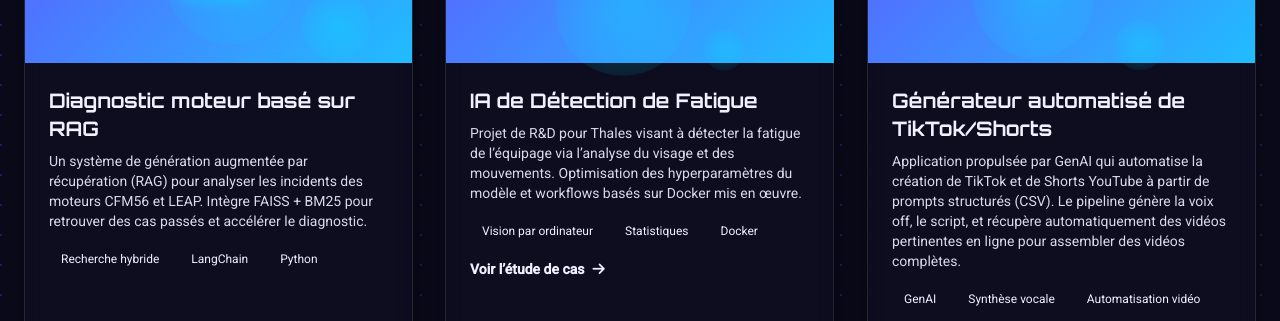
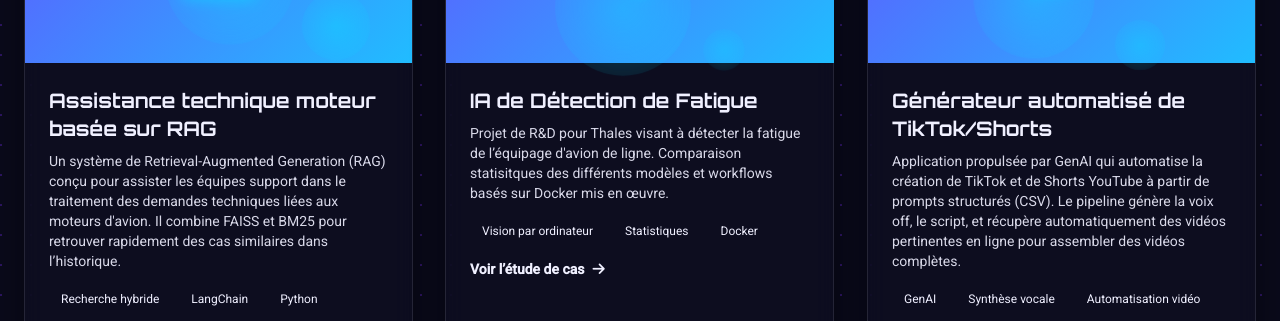
Before and after one commit to AIMalvin/portfolio, a plain HTML site: page fr.html in a window 1280 px wide. Shown: the part 2496-2817 px from the top of the page. Drawn offline with nearby package versions, Linux system fonts and the light colour scheme; grey boxes are pictures that could not be loaded; animation ran at ten frames a second.

Commit message:
correct description

```diff
--- a/fr.html
+++ b/fr.html
@@ -580,9 +580,9 @@
             <div class="particle" style="top: 20%; left: 20%; width: 60px; height: 60px; animation-delay: 2s;"></div>
           </div>
           <div class="p-6">
-            <h3 class="text-xl font-bold mb-2 tech-font">Diagnostic moteur basé sur RAG</h3>
+            <h3 class="text-xl font-bold mb-2 tech-font">Assistance technique moteur basée sur RAG</h3>
             <p class="text-sm opacity-90 mb-4">
-              Un système de génération augmentée par récupération (RAG) pour analyser les incidents des moteurs CFM56 et LEAP. Intègre FAISS + BM25 pour retrouver des cas passés et accélérer le diagnostic.
+              Un système de Retrieval-Augmented Generation (RAG) conçu pour assister les équipes support dans le traitement des demandes techniques liées aux moteurs d'avion. Il combine FAISS et BM25 pour retrouver rapidement des cas similaires dans l’historique.
             </p>
             <div class="flex flex-wrap gap-2 mb-4">
               <span class="text-xs px-3 py-1 bg-dark bg-opacity-50 rounded-full">Recherche hybride</span>
@@ -602,7 +602,7 @@
             <div class="p-6">
             <h3 class="text-xl font-bold mb-2 tech-font">IA de Détection de Fatigue</h3>
             <p class="text-sm opacity-90 mb-4">
-                Projet de R&D pour Thales visant à détecter la fatigue de l’équipage via l’analyse du visage et des mouvements. Optimisation des hyperparamètres du modèle et workflows basés sur Docker mis en œuvre.
+                Projet de R&D pour Thales visant à détecter la fatigue de l’équipage d'avion de ligne. Comparaison statisitques des différents modèles et workflows basés sur Docker mis en œuvre.
             </p>
             <div class="flex flex-wrap gap-2 mb-4">
                 <span class="text-xs px-3 py-1 bg-dark bg-opacity-50 rounded-full">Vision par ordinateur</span>
```
Also changed, not shown: index.html (+2 -2 lines).
